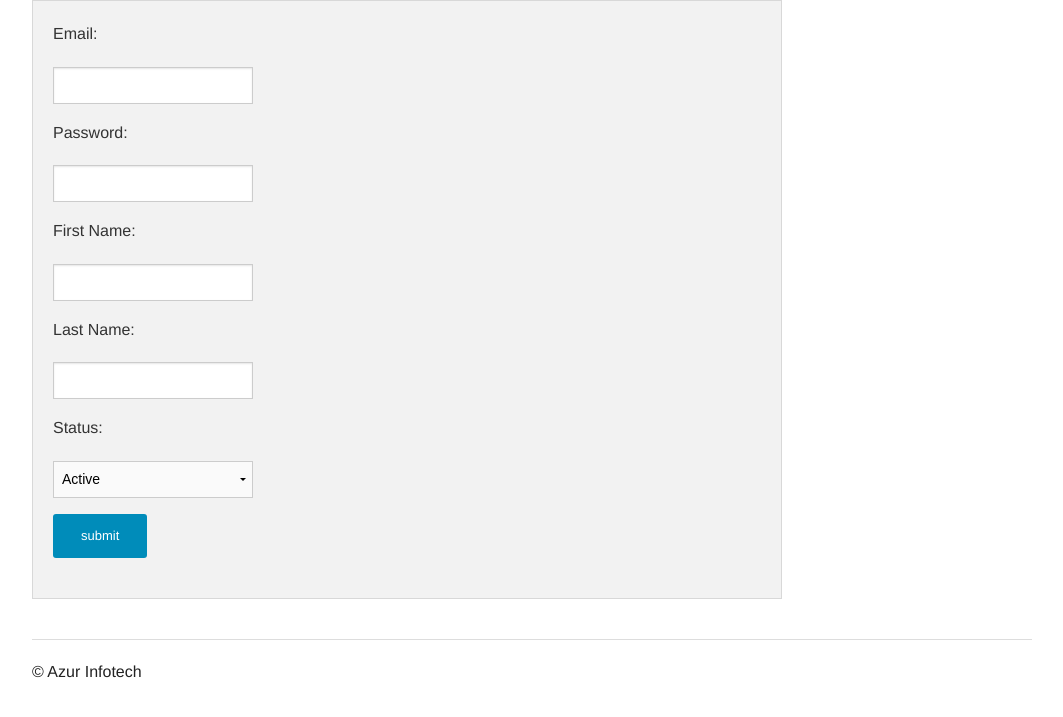
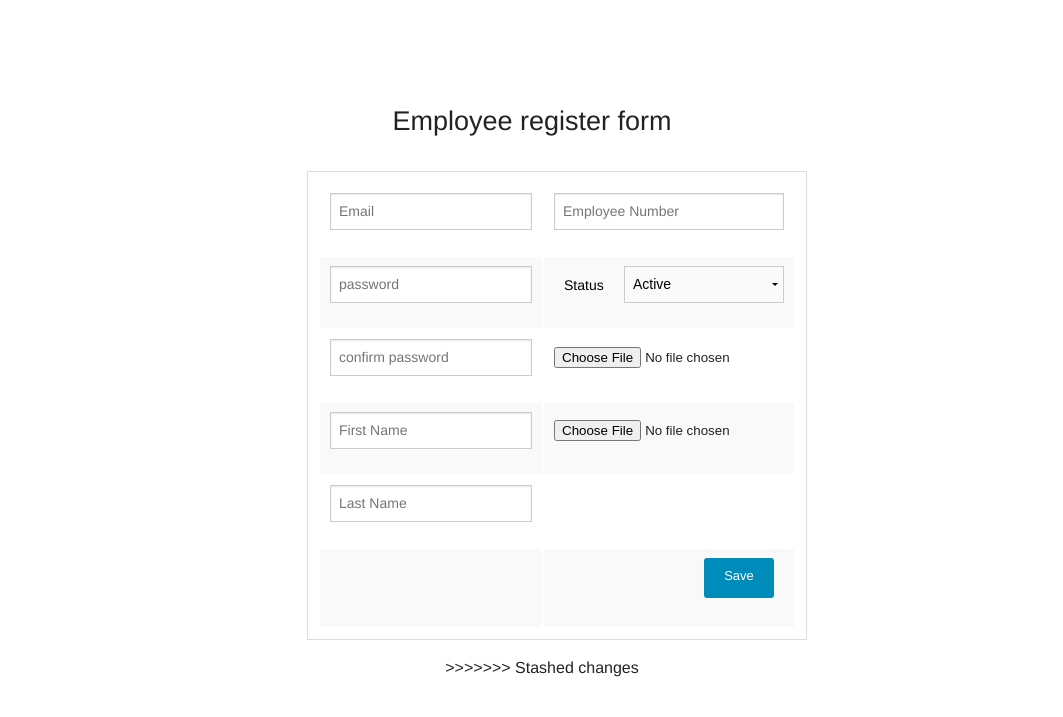
Before and after one commit to azurinfotech/hrTool, a PHP site: page /register_Page.php in a window 1280 px wide. Shown: the top 717 px of the page, without its empty margins (108-1171 px from the left). Run offline with PHP 8.4, Linux system fonts and the light colour scheme.

Commit message:
Register form.

```diff
--- a/register_Page.php
+++ b/register_Page.php
@@ -1,60 +1,66 @@
-<html xmlns="http://www.w3.org/1999/html">
+<html>
     <head>
       <link rel="stylesheet" href="tab.css">
       <link href="foundation/css/foundation.min.css" rel="stylesheet" type="text/css"/>
       <script src="foundation/js/foundation/foundation.js" type="text/javascript"></script>
     </head>
 
+    <header></header>
+
 <body>
-<div class="row">
-    <div class="large-9 columns" role="content">
 
-        <div id="z" class="row">
-            <div class="panel large-12 medium-6 columns" id="k">
-                <form method="POST" action="register_App.php">
+    <h3>Employee register form</h3>
+    <div id="azurinfo" class="row" align="center">
+  <div class=" large-12 medium-12 columns">
+    <form class="container1" action="loginApp.php">
+        <table style="width:500px; padding:10px;" >
+        <tr>
 
-                    <p>Email:</p> <input type="text" style="width:200px" name="email">
-                        <p>Password:</p> <input type="text" style="width:200px" name="pass">
-                            <p>First Name:</p> <input type="text"  style="width:200px" name="fname">
-                                <p>Last Name:</p> <input type="text" style="width:200px" name="lname">
-                    <p>Status:</p>
-                    <select id="a" style="width:200px" name="status"> <option value="Active" >Active</option>
-                        <option value="Inactive" >Inactive</option>
-                    </select><br>
-                    <input type="submit" class="small radius button" value="submit">
-                </form>
+            <td> <input type="text"  placeholder="Email"></td>
+            <td><input type="text"  placeholder="Employee Number"></td>
+        </tr>
+        <tr>
+            <td><input type="password" placeholder="password"</td>
+            <td><a class="inline"<label>Status</label></a>
+    <select class="container"> <option value="Active" >Active</option>
+    <option value="Inactive" >Inactive</option>
+    </select></td>
+        </tr>
+        <tr>
+            <td> <input type="password" placeholder="confirm password"></td>
+            <td><input type="file"> </td>
+        </tr>
+        <tr>
+            <td><input type="text" placeholder="First Name"></td>
+            <td><input type="file" value="Upload Photo"></td>
+        </tr>
+        <tr>
+            <td> <input type="text" placeholder="Last Name"></td>
+        </tr>
+
+        <tr>
+            <td></td>
+            <td> <a href="#" class="small radius button">Save</a></td>
+        </tr>
+               </table>
+
+
+
+
+
+
+
+
+     </form>
+>>>>>>> Stashed changes
             </div>
 
 
-    </div>
-
-    <!-- End Main Content -->
 
 
-    <!-- Sidebar -->
-
-    <aside class="large-3 columns">
-
-    </aside>
-
-    <!-- End Sidebar -->
 </div>
 
-<!-- End Main Content and Sidebar -->
 
-
-<!-- Footer -->
-
-<footer class="row">
-    <div class="large-12 columns">
-        <hr />
-        <div class="row">
-            <div class="large-6 columns">
-                <p>© Azur Infotech</p>
-            </div>
-         </div>
-    </div>
-</footer>
 
 
 </body>
--- /dev/null
+++ b/tab.css
@@ -0,0 +1,74 @@
+/*div
+{
+width:400px;
+height:450px;
+margin-left:500px;
+position:absolute;
+
+}*/
+
+
+
+
+/*#k{
+    margin-left:500px;
+   margin-top:-30px;
+}*/
+
+#azurinfo{
+  width:500px;
+height:430px;
+margin-left:400px;
+position:relative;
+margin-top:20px;
+
+}
+
+label{
+    position:absolute;
+    margin-left:30px;
+  }
+
+
+ .container {
+    margin-left:70px;
+    width:160px;
+
+   }
+
+
+   .inline{
+       margin-left:10px;
+      position:absolute;
+      margin-top:10px;
+      color:black;
+   }
+
+   .small.radius.button{
+       width:70px;
+       height:40px;
+       padding:10px;
+       margin-left:150px;
+
+   }
+
+   .container1
+   {
+       width:230px;
+       margin-top:10px;
+       margin-right:500px;
+   }
+
+   h3{
+       text-align:center;
+
+   }
+
+   header{
+       width:100%;
+       height:100px;
+   }
+
+   td{
+       width:230px;
+   }
```
